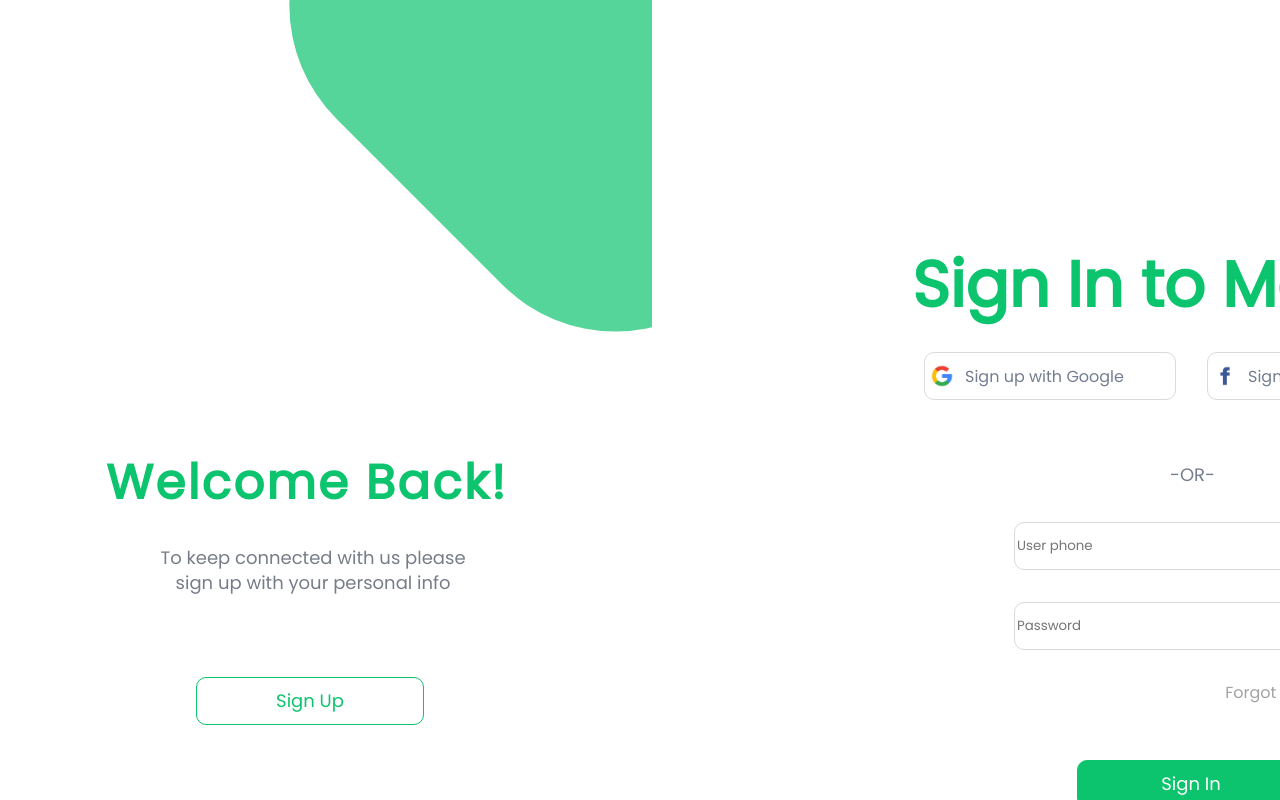
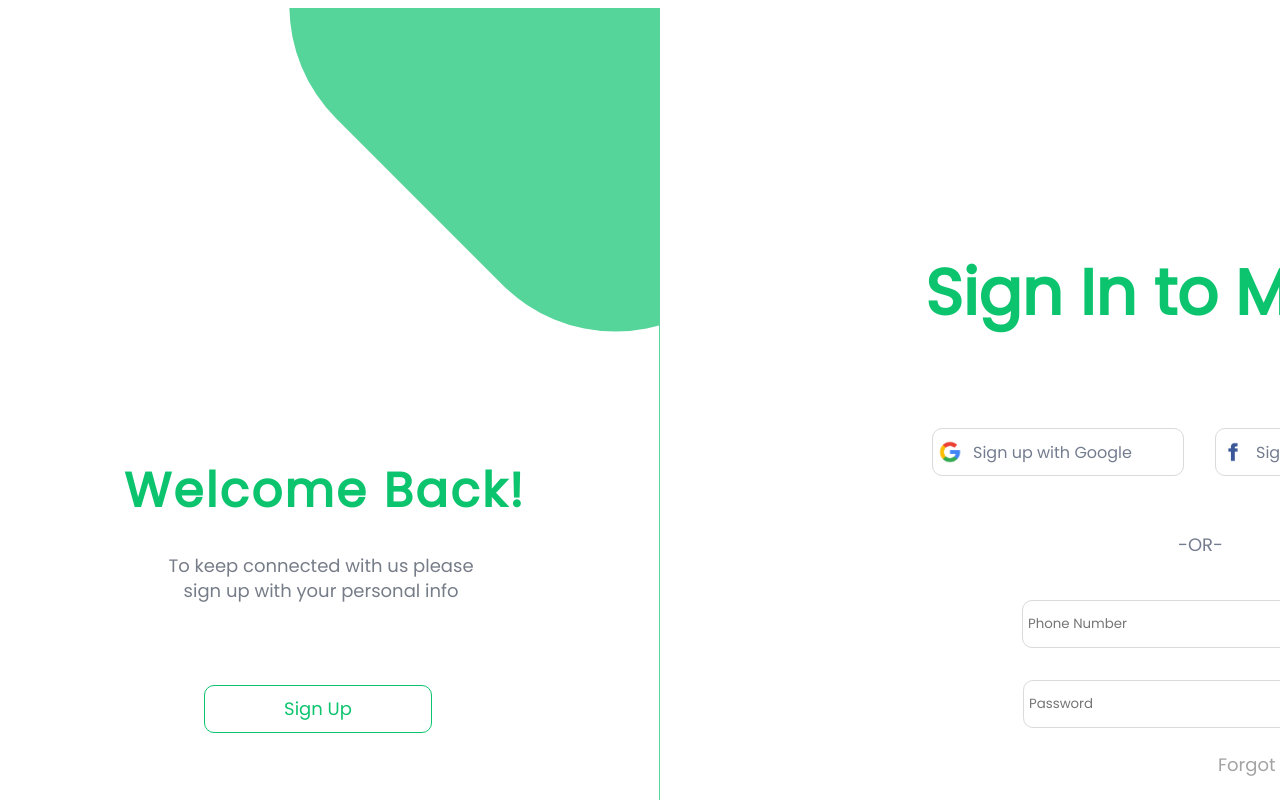
Before and after one commit to Arsen-Arpify/motaka, a React (Create React App) app: page /SignIn in a window 1280 px wide. Shown: the top 800 px of the page. Built offline with nearby package versions, Linux system fonts and the light colour scheme.

Commit message:
LogIn Page completed

```diff
--- a/src/components/signIn/SignIn.jsx
+++ b/src/components/signIn/SignIn.jsx
@@ -1,82 +1,94 @@
-import React from 'react';
-import {FontAwesomeIcon} from "@fortawesome/react-fontawesome";
-import {faEyeSlash} from "@fortawesome/free-solid-svg-icons";
+import React, {useState} from 'react';
 import {useDispatch, useSelector} from "react-redux";
-import {showPass} from "../../store/actions";
+import {showPass, reShowPass, checkType, checkTypeProv, capitalType, capitalOk} from "../../store/actions";
+import "./StyleSignIn.scss"
+import {useHistory} from "react-router";
+import InputMask from 'react-input-mask'
+import eyeOpen from '../image/eyeOpen.jpg'
+import eyeClosed from '../image/eyeClosed.jpg'
 import G from '../image/G.png'
 import F from '../image/F.png'
-import {useState} from "react";
-import {useHistory} from "react-router";
-import './StyleSignIn.scss'
 
 
 export const SignIn = () => {
-    const history=useHistory();
+
+    const history = useHistory();
     const SignUp = (value) => {
         history.push(value);
     }
     const dispatch = useDispatch();
     const state = useSelector((state) => state)
-    const {isPasswordShow, isRePasswordShow, isCheckedUser, isCheckedProv} = state
-
+    const {isPasswordShow} = state
     const funcPasswordShow = (payload) => {
         dispatch(showPass(payload))
     };
 
+    const initialState = {
+        value1: '',
+    }
+    const [special, setSpecial] = useState(initialState)
+    const {value1} = special
+
+    const handleChange1 = (e) => {
+        setSpecial({value1: e.target.value})
+
+    }
 
     const url = "https://motaka.herokuapp.com/login"
     const [phone, setPhone] = useState("");
+
     const [password, setPassword] = useState("");
-
 
     let handleSubmit = async (e) => {
         e.preventDefault();
+        let formData = new FormData();
+        formData.append("phone", phone);
 
-
-        let formData = new FormData();
-
-        formData.append("phone", phone);
         formData.append("password", password);
 
-        // console.log(formData);
 
         // let requestOptions = {
         //     method: 'POST',
         //     body: formData,
-        //     // headers:
-        //     //     {'Content-Type': 'application/json'}
+        //     headers: {'Content-Type': 'application/json'}
         // };
+        const allInput = phone === '' || password === ''
+        if (allInput) {
+            alert('Fill in all required fields')
+        }else
+        {
 
-        // fetch(url, requestOptions)
-        //     .then(response => response.text())
-        //     .then(result => console.log(result))
-        //     .catch(error => console.log('error', error));
+            fetch(url, {
+                method: 'POST',
+                headers: {'Content-Type': 'application/json'},
+                body: JSON.stringify({
 
-
-        fetch('https://motaka.herokuapp.com/login', {
-            method: 'POST',
-            headers: {
-                'Content-Type': 'application/json',
-            },
-            body: JSON.stringify({
-                phone: phone,
-                password: password
+                    password,
+                                      phone,
 
                 }),
             })
-            .then(response => response.json())
+                .then(response => {
+                    // if (response.ok) {
+                    //     setVerification({isVerificationCode: true})
+                    // }
+                    console.log(response)
+                    return response.json()
+                })
+
                 .then(data => {
-                console.log('Success:', data);
+
+                    console.log('Registration Success:', data);
                 })
                 .catch((error) => {
                     console.error('Error:', error);
                 });
+        }
     };
     return (
 
-        <div className='container'>
-
-            <div className='left-bar'>
+        <header className='header'>
+            <div className='aside_left'>
                 <div className='shape1'>
                 </div>
                 <div className='text'>
@@ -87,7 +99,7 @@ export const SignIn = () => {
                 <div className='shape2'>
                 </div>
             </div>
-            <div className='right_bar'>
+            <div className='aside_right'>
                 <h1>Sign In to Motaka</h1>
                 <div className='social'>
                     <div>
@@ -100,38 +112,50 @@ export const SignIn = () => {
 
                     </div>
                 </div>
-                <p>-OR-</p>
+                <p className='or'>-OR-</p>
+
                 <form onSubmit={handleSubmit}>
-                    <input
+
+
+                    <InputMask className='form-control input1'
+                               mask="+374 99 999999" maskChar=""
+                               placeholder="Phone Number"
+                               name='phone'
                                value={phone}
                                onChange={e => setPhone(e.target.value)}
-                        placeholder={'User phone'}
-                        type="text"
-                        name="phone"
-                        autoComplete={'current-phone'}
+                               autoComplete={'current-name'}
+                               type='tel'
                                required
                     />
-                    <input type={isPasswordShow ? "text" : "password"} placeholder={'Password'}
+
+                    <input className='input4' placeholder={'Password'}
+                           type={isPasswordShow ? "text" : "password"}
+                           name='password'
                            value={password}
-                           autoComplete={'current-password'}
                            onChange={e => setPassword(e.target.value)}
-                           name="password"
+
+                           autoComplete={'current-name'}
+
                            required
                     />
-                    <span onClick={() => funcPasswordShow(isPasswordShow)}><FontAwesomeIcon
-                        icon={faEyeSlash}/> </span>
 
-                    <button>Sign In</button>
+
+                    <div className='show_eye'>
+
+                        <span onClick={() => funcPasswordShow(isPasswordShow)}>
+                        {isPasswordShow ? <img src={eyeClosed}/> : <img src={eyeOpen}/>} </span>
+                    </div>
+
+                    <button className='button'>Sign In</button>
 
                 </form>
                 <div className='forgot_pass'>
-                    <a href="">Forgot Password?</a>
+                    <p>Forgot Password?</p>
                 </div>
 
-
             </div>
-        </div>
+        </header>
 
 
     );
-};
+}
--- a/src/components/signIn/StyleSignIn.scss
+++ b/src/components/signIn/StyleSignIn.scss
@@ -1,11 +1,31 @@
+* {
+  font-family: 'Poppins', sans-serif;
 
-.container {
+}
+
+
+.form-control {
+  position: absolute;
+  width: 354px;
+  height: 48px;
+  left: 170px;
+  top: 762px;
+  border: 0.5px solid #D9DADB;
+  box-sizing: border-box;
+  border-radius: 10px;
+  color: #707280;
+  padding: 5px;
+
+}
+
+.header {
+  position: relative;
   display: flex;
-  margin: 0 auto;
-  max-width: 1728px;
-  min-height: 1195px;
+  width: 1728px;
+  height: 1195px;
+}
 
-  .left_bar {
+.aside_left {
   position: absolute;
   width: 651px;
   height: 1195px;
@@ -13,105 +33,11 @@
   top: 0px;
   background: #FFFFFF;
   border-right: 1px solid #56D69A;
-    //border-bottom: 1px solid red;
-    //border-left: 1px solid red;
   overflow: hidden;
 }
 
-  .right_bar {
-
-
+.shape1 {
   position: absolute;
-    width: 1079px;
-    height: 1195px;
-    left: 652px;
-    top: 0px;
-    background: #FFFFFF;
-    //border: 1px solid red;
-
-    & h1 {
-      position: absolute;
-      width: 600px;
-      height: 64px;
-      left: 260px;
-      top: 210px;
-      font-family: 'Poppins';
-      font-style: normal;
-      font-weight: 600;
-      font-size: 64px;
-      line-height: 64px;
-      color: #0DC46E;
-    }
-
-    & p {
-      position: absolute;
-      width: 55px;
-      height: 18px;
-      left: 518px;
-      top: 448px;
-      font-family: 'Poppins';
-      font-style: normal;
-      font-weight: 400;
-      font-size: 18px;
-      line-height: 18px;
-      color: #747D8F;
-    }
-
-    & form {
-      input:nth-of-type(1) {
-        position: absolute;
-        width: 354px;
-        height: 48px;
-        left: 362px;
-        top: 522px;
-        border: 0.5px solid #D9DADB;
-        box-sizing: border-box;
-        border-radius: 10px;
-      }
-
-      input:nth-of-type(2) {
-        position: absolute;
-        width: 354px;
-        height: 48px;
-        left: 362px;
-        top: 602px;
-        background: #FFFFFF;
-        border: 0.5px solid #D9DADB;
-        box-sizing: border-box;
-        border-radius: 10px;
-      }
-
-      button {
-        position: absolute;
-        width: 228px;
-        height: 48px;
-        left: 425px;
-        top: 760px;
-        background: #0DC46E;
-        border-radius: 10px;
-        font-family: 'Poppins';
-        font-style: normal;
-        font-weight: 500;
-        font-size: 18px;
-        line-height: 18px;
-        align-items: center;
-        border: 1px solid #0DC46E;
-        color: #FFFFFF;
-        cursor: pointer;
-      }
-
-      & span:nth-of-type(1) {
-        color: #A3A3A3;
-        position: absolute;
-        top: 618px;
-        right: 375px;
-        cursor: pointer;
-      }
-    }
-  }
-
-  .shape1 {
-    position: relative;
   width: 554.87px;
   height: 554.87px;
   left: 330px;
@@ -120,7 +46,6 @@
   border-radius: 160px;
   transform: rotate(-45deg);
 }
-
 
 .shape2 {
   position: relative;
@@ -134,7 +59,6 @@
 }
 
 .text {
-
   position: absolute;
   width: 337px;
   height: 282px;
@@ -143,9 +67,9 @@
 
   & h1 {
     position: absolute;
-      width: 420px;
+    width: 500px;
     height: 48px;
-      left: -50px;
+    left: -40px;
     top: -30px;
     font-family: 'Poppins';
     font-style: normal;
@@ -187,16 +111,105 @@
     font-size: 18px;
     line-height: 18px;
     align-items: center;
-
     color: #0DC46E;
     cursor: pointer;
   }
 }
 
+.aside_right {
+
+  position: absolute;
+  width: 1079px;
+  height: 1195px;
+  left: 652px;
+  top: 0px;
+  background: #FFFFFF;
+
+  h1 {
+    position: absolute;
+    width: 600px;
+    height: 64px;
+    left: 265px;
+    top: 210px;
+    font-family: 'Poppins';
+    font-style: normal;
+    font-weight: 600;
+    font-size: 64px;
+    line-height: 64px;
+    color: #0DC46E;
+  }
+
+  .input1 {
+    position: absolute;
+    width: 354px;
+    height: 48px;
+    left: 362px;
+    top: 592px;
+    border: 0.5px solid #D9DADB;
+    box-sizing: border-box;
+    border-radius: 10px;
+    padding: 5px;
+  }
+
+  .input4 {
+    position: absolute;
+    width: 354px;
+    height: 48px;
+    right: 362px;
+    top: 672px;
+    border: 0.5px solid #D9DADB;
+    box-sizing: border-box;
+    border-radius: 10px;
+    padding: 5px;
+  }
+
+  .or {
+    position: absolute;
+    width: 55px;
+    height: 18px;
+    left: 518px;
+    top: 510px;
+    font-family: 'Poppins';
+    font-style: normal;
+    font-weight: 400;
+    font-size: 18px;
+    line-height: 18px;
+    color: #747D8F;
+  }
+
+  .button {
+    position: absolute;
+    width: 228px;
+    height: 48px;
+    left: 425px;
+    top: 890px;
+    background: #0DC46E;
+    border-radius: 10px;
+    font-family: 'Poppins';
+    font-style: normal;
+    font-weight: 500;
+    font-size: 18px;
+    line-height: 18px;
+    align-items: center;
+    border: 1px solid #0DC46E;
+    color: #FFFFFF;
+    cursor: pointer;
+  }
+
+  .show_eye {
+    color: #A3A3A3;
+    position: absolute;
+    top: -11px;
+    right: 190px;
+    cursor: pointer;
+
+    img {
+      width: 20px;
+    }
+  }
+}
+
 .social {
-
-
-
   display: flex;
 
   & div {
@@ -209,7 +222,7 @@
     width: 252px;
     height: 48px;
     left: 272px;
-    top: 352px;
+    top: 420px;
     border: 0.5px solid #D9DADB;
     box-sizing: border-box;
     border-radius: 10px;
@@ -232,7 +245,6 @@
       font-weight: 400;
       font-size: 16px;
       line-height: 16px;
-      /* identical to box height, or 100% */
       color: #747D8F;
     }
   }
@@ -242,7 +254,7 @@
     width: 252px;
     height: 48px;
     right: 272px;
-    top: 352px;
+    top: 420px;
     border: 0.5px solid #D9DADB;
     box-sizing: border-box;
     border-radius: 10px;
@@ -265,25 +277,20 @@
       font-weight: 400;
       font-size: 16px;
       line-height: 16px;
-      /* identical to box height, or 100% */
       color: #747D8F;
     }
   }
-}
-
-.forgot_pass{
-  position: absolute;
-  top: 680px;
-  right: 365px;
-
-  & a {
-    text-decoration: none;
-    color: #A3A3A3;
-  }
-}
-
-
-
-
 
 }
+.forgot_pass{
+  position: relative;
+  width: 159px;
+  height: 18px;
+  left: 558px;
+  top: 730px;
+  font-family: 'Poppins';
+  font-style: normal;
+  font-weight: 400;
+  font-size: 18px;
+  line-height: 18px;
+  color: #A3A3A3;}
--- a/src/components/signUp/SignUp.jsx
+++ b/src/components/signUp/SignUp.jsx
@@ -235,10 +235,10 @@ export const SignUp = () => {
 
                     <div className='show_eye'>
                      <span onClick={() => funcPasswordShow(isPasswordShow)}>
-                        {isPasswordShow?<img src={eyeClosed}/>:<img src={eyeOpen}/>}
+                        {isPasswordShow ? <img src={eyeClosed}/> : <img src={eyeOpen}/>}
                      </span>
                         <span onClick={() => reFuncPasswordShow(isRePasswordShow)}>
-                        {isRePasswordShow?<img src={eyeClosed}/>:<img src={eyeOpen}/>} </span>
+                        {isRePasswordShow ? <img src={eyeClosed}/> : <img src={eyeOpen}/>} </span>
                     </div>
 
                     <button className='button'>Sign Up</button>
@@ -256,7 +256,6 @@ export const SignUp = () => {
                             //onInput={handleChang}
                                    mask="9 9 9 9 9 9" maskChar="-"
                                    pattern="[0-9]"
-                                   maxLength='12'
                                    required
                         />
                         <button className='button'>Enter</button>
```
Also changed, not shown: src/components/image/index.js (added). Lines whose indentation alone changed are shown as unchanged.
